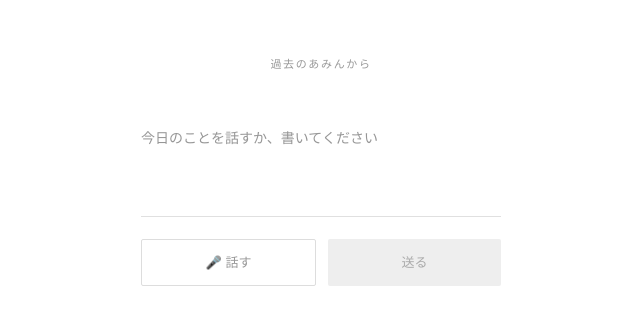
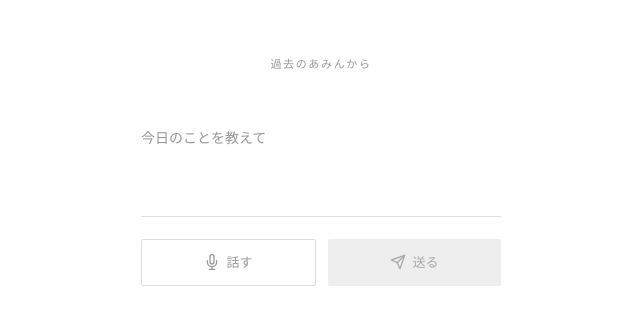
Before and after one commit to amin-nonsense/past-self, a Next.js app: page / in a window 1280 px wide. Shown: the top 324 px of the page, without its empty margins (319-959 px from the left). Built offline with nearby package versions, Linux system fonts and the light colour scheme.

Commit message:
improve UI: tabs, date grouping, icons

```diff
--- a/src/app/page.tsx
+++ b/src/app/page.tsx
@@ -17,8 +17,39 @@ type Fragment = { id: string; text: string; timestamp: string };
 
 function formatDate(iso: string): string {
   const d = new Date(iso);
-  return `${d.getMonth() + 1}/${d.getDate()} ${String(d.getHours()).padStart(2, "0")}:${String(d.getMinutes()).padStart(2, "0")}`;
+  return `${d.getFullYear()}年${d.getMonth() + 1}月${d.getDate()}日`;
 }
+
+function formatTime(iso: string): string {
+  const d = new Date(iso);
+  return `${String(d.getHours()).padStart(2, "0")}:${String(d.getMinutes()).padStart(2, "0")}`;
+}
+
+function groupByDate<T extends { timestamp: string }>(items: T[]): { date: string; items: T[] }[] {
+  const map = new Map<string, T[]>();
+  for (const item of items) {
+    const key = item.timestamp ? formatDate(item.timestamp) : "日付不明";
+    if (!map.has(key)) map.set(key, []);
+    map.get(key)!.push(item);
+  }
+  return Array.from(map.entries()).map(([date, items]) => ({ date, items }));
+}
+
+const MicIcon = () => (
+  <svg width="16" height="16" viewBox="0 0 24 24" fill="none" stroke="currentColor" strokeWidth="2" strokeLinecap="round" strokeLinejoin="round">
+    <path d="M12 1a3 3 0 0 0-3 3v8a3 3 0 0 0 6 0V4a3 3 0 0 0-3-3z"/>
+    <path d="M19 10v2a7 7 0 0 1-14 0v-2"/>
+    <line x1="12" y1="19" x2="12" y2="23"/>
+    <line x1="8" y1="23" x2="16" y2="23"/>
+  </svg>
+);
+
+const SendIcon = () => (
+  <svg width="16" height="16" viewBox="0 0 24 24" fill="none" stroke="currentColor" strokeWidth="2" strokeLinecap="round" strokeLinejoin="round">
+    <line x1="22" y1="2" x2="11" y2="13"/>
+    <polygon points="22 2 15 22 11 13 2 9 22 2"/>
+  </svg>
+);
 
 export default function Home() {
   const [appData, setAppData] = useState<AppData | null>(null);
@@ -191,7 +222,7 @@ export default function Home() {
         {(status === "idle" || status === "reply") && (
           <div>
             <textarea
-              placeholder={status === "reply" ? "返事を書く..." : "今日のことを話すか、書いてください"}
+              placeholder={status === "reply" ? "返事を書く..." : "今日のことを教えて"}
               value={transcript + interim}
               onChange={(e) => setTranscript(e.target.value)}
               style={{ width: "100%", backgroundColor: "transparent", border: "none", borderBottom: "1px solid #E0E0E0", padding: "8px 0", fontSize: "14px", color: "#2D2D2D", fontFamily: "inherit", resize: "none", minHeight: "100px", outline: "none", lineHeight: "1.9", boxSizing: "border-box" }}
@@ -199,16 +230,16 @@ export default function Home() {
             <div style={{ display: "flex", gap: "12px", marginTop: "16px" }}>
               <button
                 onClick={isRecording ? stopRecording : startRecording}
-                style={{ flex: 1, padding: "13px", backgroundColor: isRecording ? "#FEF2F2" : "transparent", color: isRecording ? "#EF4444" : "#999", border: "1px solid", borderColor: isRecording ? "#FECACA" : "#DDD", borderRadius: "2px", fontSize: "13px", fontFamily: "inherit", cursor: "pointer" }}
+                style={{ flex: 1, padding: "13px", backgroundColor: isRecording ? "#FEF2F2" : "transparent", color: isRecording ? "#EF4444" : "#999", border: "1px solid", borderColor: isRecording ? "#FECACA" : "#DDD", borderRadius: "2px", fontSize: "13px", fontFamily: "inherit", cursor: "pointer", display: "flex", alignItems: "center", justifyContent: "center", gap: "6px" }}
               >
-                {isRecording ? "● 録音中" : "🎤 話す"}
+                {isRecording ? <><span style={{ width: 8, height: 8, borderRadius: "50%", backgroundColor: "#EF4444", display: "inline-block" }} />録音中</> : <><MicIcon />話す</>}
               </button>
               <button
                 onClick={sendFragment}
                 disabled={!transcript.trim()}
-                style={{ flex: 1, padding: "13px", backgroundColor: transcript.trim() ? "#2D2D2D" : "#EEE", color: transcript.trim() ? "#FFF" : "#AAA", border: "none", borderRadius: "2px", fontSize: "13px", fontFamily: "inherit", cursor: transcript.trim() ? "pointer" : "default" }}
+                style={{ flex: 1, padding: "13px", backgroundColor: transcript.trim() ? "#2D2D2D" : "#EEE", color: transcript.trim() ? "#FFF" : "#AAA", border: "none", borderRadius: "2px", fontSize: "13px", fontFamily: "inherit", cursor: transcript.trim() ? "pointer" : "default", display: "flex", alignItems: "center", justifyContent: "center", gap: "6px" }}
               >
-                送る
+                <SendIcon />送る
               </button>
             </div>
           </div>
@@ -223,41 +254,51 @@ export default function Home() {
                 onClick={() => setHistoryTab("letters")}
                 style={{ flex: 1, padding: "10px", fontSize: "11px", border: "none", backgroundColor: "transparent", borderBottom: historyTab === "letters" ? "2px solid #2D2D2D" : "2px solid transparent", color: historyTab === "letters" ? "#2D2D2D" : "#BBB", cursor: "pointer", fontFamily: "inherit" }}
               >
-                もらった手紙
+                届いた
               </button>
               <button
                 onClick={() => setHistoryTab("fragments")}
                 style={{ flex: 1, padding: "10px", fontSize: "11px", border: "none", backgroundColor: "transparent", borderBottom: historyTab === "fragments" ? "2px solid #2D2D2D" : "2px solid transparent", color: historyTab === "fragments" ? "#2D2D2D" : "#BBB", cursor: "pointer", fontFamily: "inherit" }}
               >
-                送ったこと
+                送った
               </button>
             </div>
 
             {historyTab === "letters" && (
-              <div style={{ display: "flex", flexDirection: "column", gap: "24px" }}>
-                {letters.map((letter) => (
+              <div style={{ display: "flex", flexDirection: "column", gap: "32px" }}>
+                {groupByDate(letters).map(({ date, items }) => (
+                  <div key={date}>
+                    <p style={{ fontSize: "10px", color: "#CCC", letterSpacing: "0.05em", marginBottom: "16px" }}>{date}</p>
+                    <div style={{ display: "flex", flexDirection: "column", gap: "20px" }}>
+                      {items.map((letter) => (
                         <div key={letter.id} style={{ borderLeft: "1px solid #EEE", paddingLeft: "16px" }}>
-                    {letter.timestamp && (
-                      <p style={{ fontSize: "10px", color: "#CCC", marginBottom: "8px" }}>{formatDate(letter.timestamp)}</p>
-                    )}
+                          <p style={{ fontSize: "10px", color: "#DDD", marginBottom: "8px" }}>{formatTime(letter.timestamp)}</p>
                           <p style={{ fontSize: "13px", color: "#AAA", lineHeight: "1.9", whiteSpace: "pre-wrap", fontFamily: "'Noto Serif JP', Georgia, serif" }}>
                             {letter.text}
                           </p>
                         </div>
                       ))}
                     </div>
+                  </div>
+                ))}
+              </div>
             )}
 
             {historyTab === "fragments" && (
-              <div style={{ display: "flex", flexDirection: "column", gap: "24px" }}>
-                {fragments.map((fragment) => (
+              <div style={{ display: "flex", flexDirection: "column", gap: "32px" }}>
+                {groupByDate(fragments).map(({ date, items }) => (
+                  <div key={date}>
+                    <p style={{ fontSize: "10px", color: "#CCC", letterSpacing: "0.05em", marginBottom: "16px" }}>{date}</p>
+                    <div style={{ display: "flex", flexDirection: "column", gap: "20px" }}>
+                      {items.map((fragment) => (
                         <div key={fragment.id} style={{ borderLeft: "1px solid #EEE", paddingLeft: "16px" }}>
-                    {fragment.timestamp && (
-                      <p style={{ fontSize: "10px", color: "#CCC", marginBottom: "8px" }}>{formatDate(fragment.timestamp)}</p>
-                    )}
+                          <p style={{ fontSize: "10px", color: "#DDD", marginBottom: "8px" }}>{formatTime(fragment.timestamp)}</p>
                           <p style={{ fontSize: "13px", color: "#AAA", lineHeight: "1.9", whiteSpace: "pre-wrap" }}>
                             {fragment.text}
                           </p>
+                        </div>
+                      ))}
+                    </div>
                   </div>
                 ))}
               </div>
```
Lines whose indentation alone changed are shown as unchanged.
